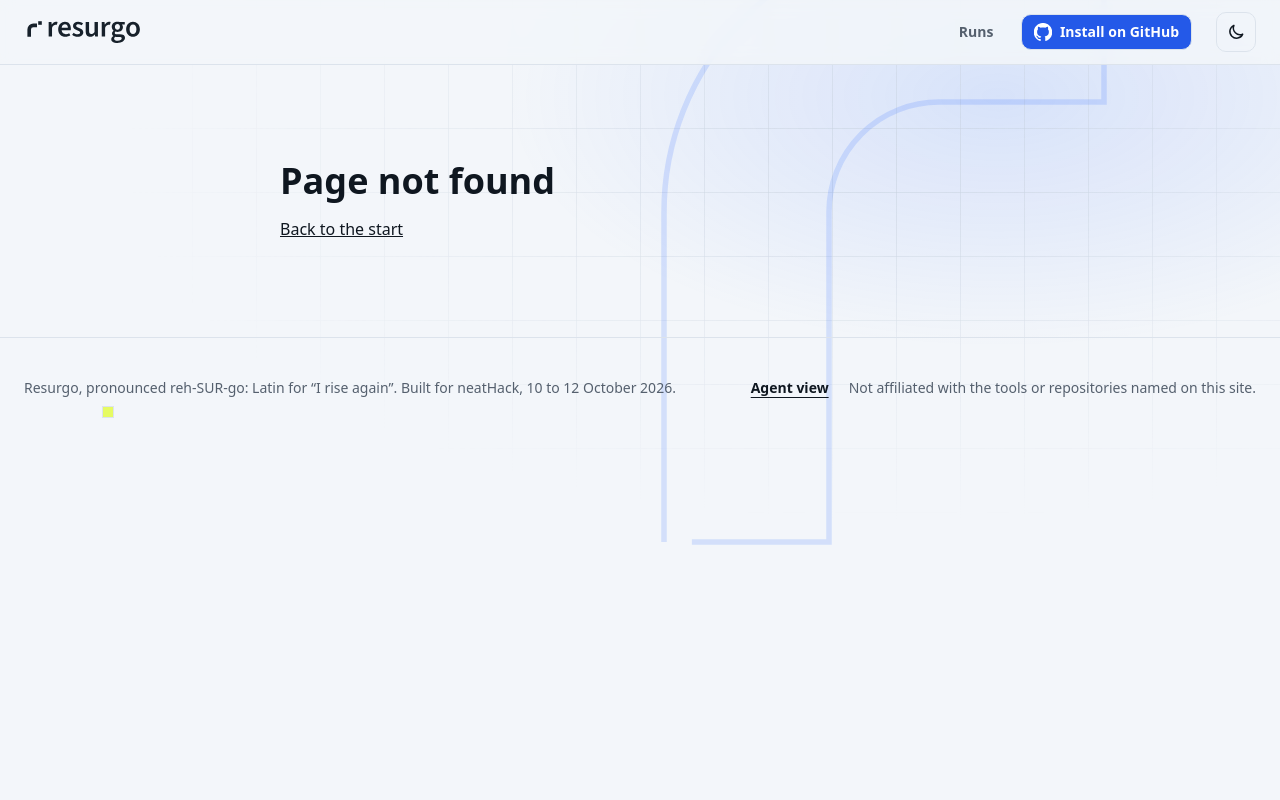
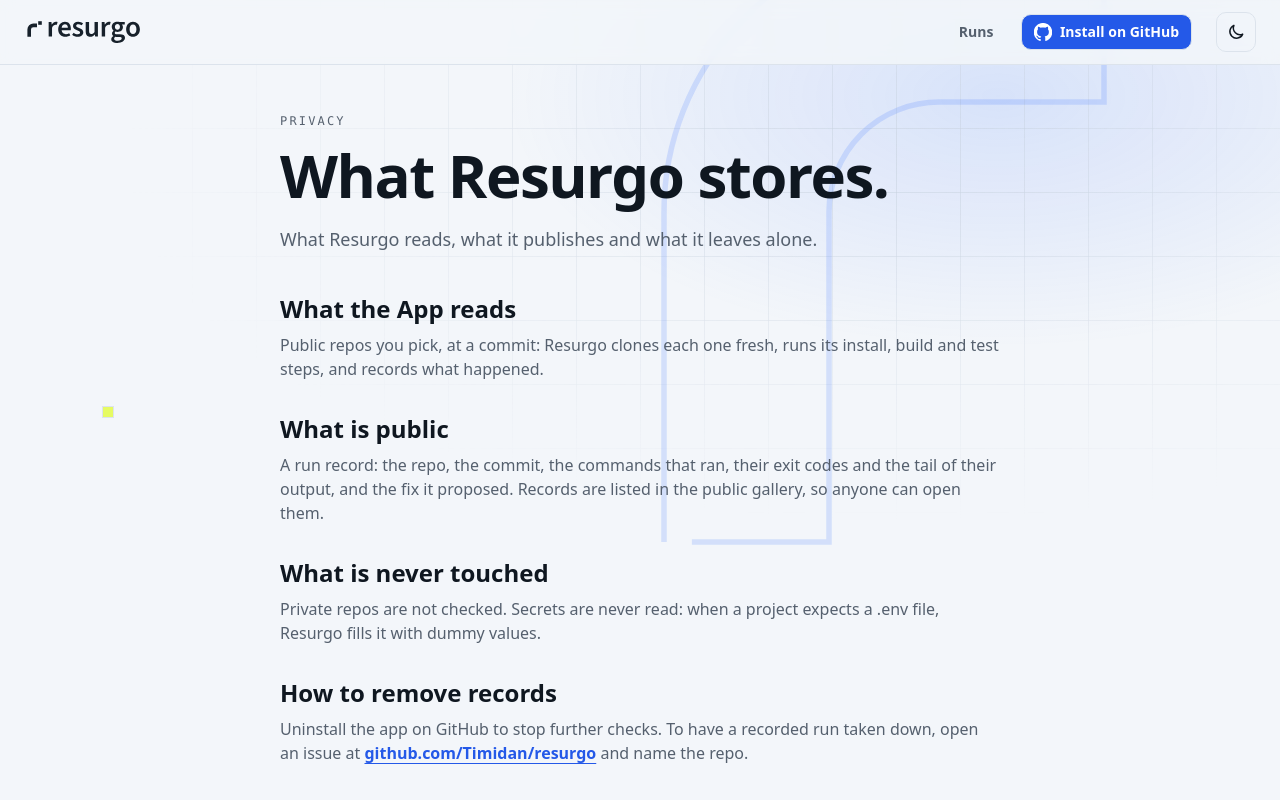
Before and after one commit to Timidan/resurgo, a React (Vite) app in the folder web/: page /data in a window 1280 px wide. Shown: the top 800 px of the page. Built offline with nearby package versions, Linux system fonts and the light colour scheme.

Commit message:
Add the What Resurgo stores page and link it from the footer, the install line and the install page
Entire-Checkpoint: 01M4KGC3AAP0VS58NZKCSSK6NT

```diff
--- a/web/src/App.tsx
+++ b/web/src/App.tsx
@@ -7,6 +7,7 @@
 import { useTheme } from "@/lib/theme";
 import { Logo } from "@/components/Logo";
 import { INSTALL_URL } from "@/lib/utils";
+import Data from "@/pages/Data";
 import Installed from "@/pages/Installed";
 import Landing from "@/pages/Landing";
 import RunView from "@/pages/RunView";
@@ -82,7 +83,8 @@
       <div className="mx-auto flex max-w-7xl flex-col gap-4 px-4 py-10 text-sm text-muted-foreground sm:flex-row sm:items-center sm:justify-between sm:px-6">
         <p>Resurgo, pronounced reh-SUR-go: Latin for &ldquo;I rise again&rdquo;. Built for neatHack, 10 to 12 October 2026.</p>
         <p className="flex flex-wrap items-center gap-x-5 gap-y-1">
-          <a href="/index.md" className="font-semibold text-foreground underline underline-offset-4">Agent view</a>
+          <Link to="/data" className="font-semibold text-foreground underline underline-offset-4">What Resurgo stores</Link>
+          <a href="/index.md" className="font-semibold text-foreground underline underline-offset-4">Agent view (Markdown for AI agents)</a>
           <span>Not affiliated with the tools or repositories named on this site.</span>
         </p>
       </div>
@@ -107,6 +109,7 @@
           <Route path="/runs" element={<Runs />} />
           <Route path="/runs/:id" element={<RunView />} />
           <Route path="/installed/:id" element={<Installed />} />
+          <Route path="/data" element={<Data />} />
           <Route
             path="*"
             element={<main className="mx-auto max-w-3xl px-6 py-24"><h1 className="text-4xl font-semibold">Page not found</h1><p className="mt-4"><Link className="underline" to="/">Back to the start</Link></p></main>}
--- /dev/null
+++ b/web/src/pages/Data.tsx
@@ -0,0 +1,48 @@
+import { Eyebrow } from "@/components/ui-bits";
+
+const ISSUES_URL = "https://github.com/Timidan/resurgo/issues";
+
+const SECTIONS: { title: string; body: string }[] = [
+  {
+    title: "What the App reads",
+    body: "Public repos you pick, at a commit: Resurgo clones each one fresh, runs its install, build and test steps, and records what happened.",
+  },
+  {
+    title: "What is public",
+    body: "A run record: the repo, the commit, the commands that ran, their exit codes and the tail of their output, and the fix it proposed. Records are listed in the public gallery, so anyone can open them.",
+  },
+  {
+    title: "What is never touched",
+    body: "Private repos are not checked. Secrets are never read: when a project expects a .env file, Resurgo fills it with dummy values.",
+  },
+];
+
+export default function Data() {
+  return (
+    <main className="mx-auto w-full max-w-3xl px-4 pb-24 pt-12 sm:px-6">
+      <Eyebrow>Privacy</Eyebrow>
+      <h1 className="text-5xl font-semibold tracking-tight sm:text-6xl">What Resurgo stores.</h1>
+      <p className="mt-5 text-lg text-muted-foreground">
+        What Resurgo reads, what it publishes and what it leaves alone.
+      </p>
+      <div className="mt-10 space-y-8">
+        {SECTIONS.map((s) => (
+          <section key={s.title}>
+            <h2 className="text-2xl font-semibold">{s.title}</h2>
+            <p className="mt-2 text-muted-foreground">{s.body}</p>
+          </section>
+        ))}
+        <section>
+          <h2 className="text-2xl font-semibold">How to remove records</h2>
+          <p className="mt-2 text-muted-foreground">
+            Uninstall the app on GitHub to stop further checks. To have a recorded run taken down, open an issue at{" "}
+            <a href={ISSUES_URL} className="font-semibold text-accent-strong underline underline-offset-4">
+              github.com/Timidan/resurgo
+            </a>{" "}
+            and name the repo.
+          </p>
+        </section>
+      </div>
+    </main>
+  );
+}
```
